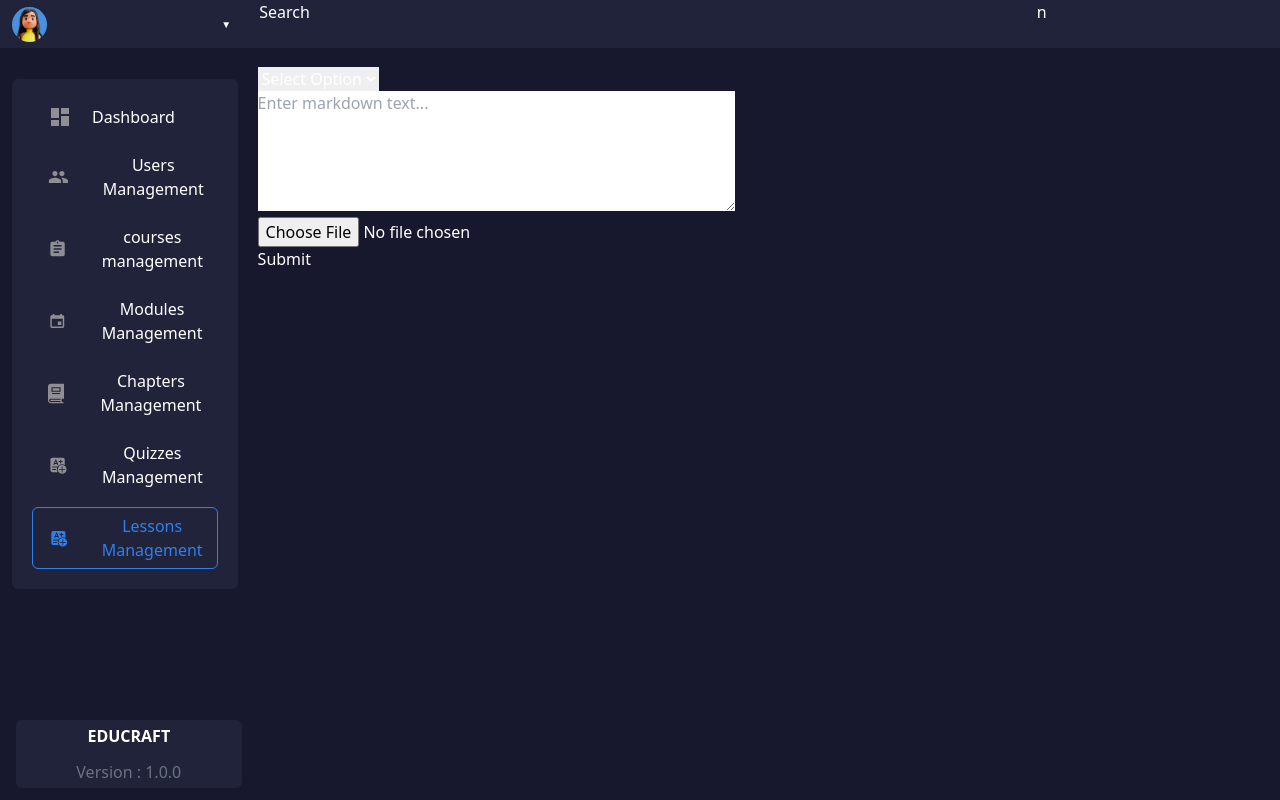
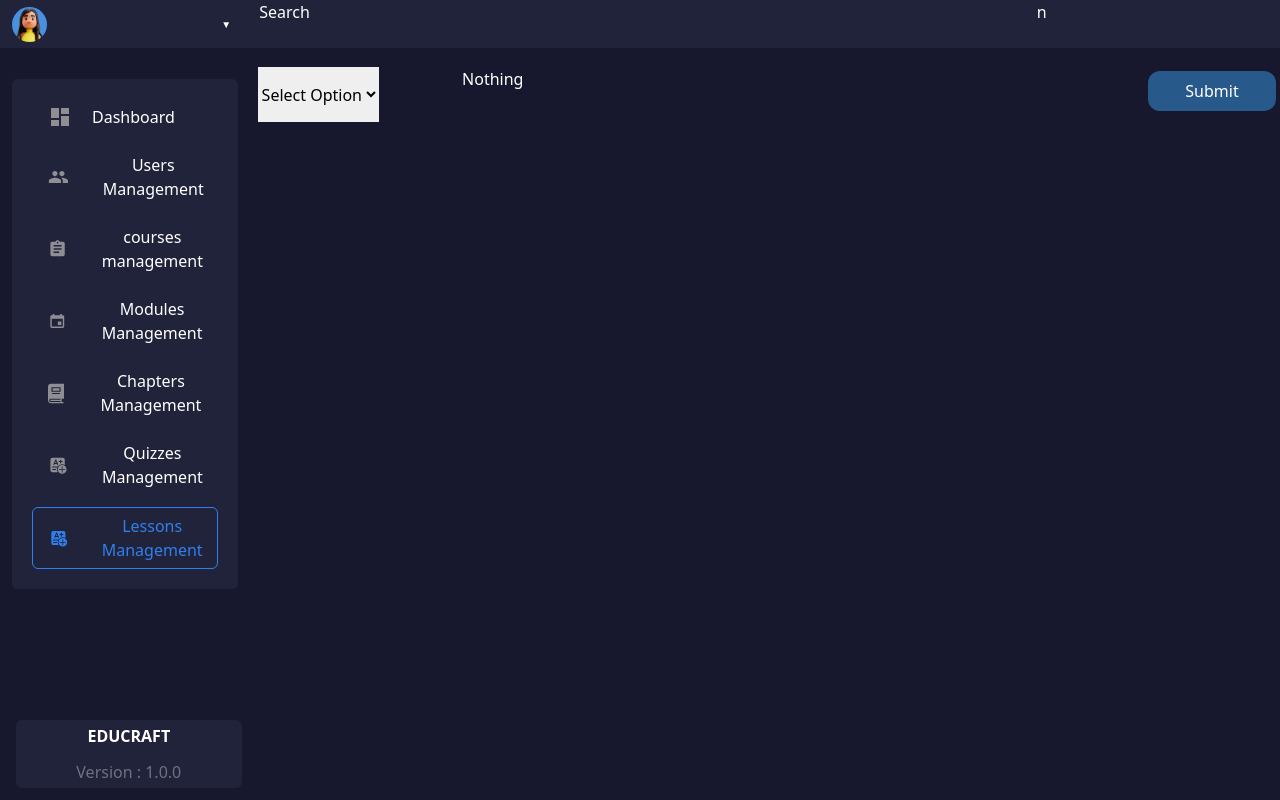
Before and after one commit to Hamza-El-Fahli/Educraft_Server, a Next.js app: page /lessons in a window 1280 px wide. Built offline with nearby package versions, Linux system fonts and the light colour scheme.

Commit message:
wip: Lessons Management
- fixed select input
- correct file pdf handeling
- create PDFHandler component

```diff
--- /dev/null
+++ b/src/app/(dashboard)/lessons/components/PDFHandler.tsx
@@ -0,0 +1,37 @@
+
+export default function PDFHandler({ handleMediaUpload, mediaUrl }: any) {
+  return (
+    <>
+      {
+        <>
+          <input
+          style={{gridRowStart:1,gridColumnStart:2 , gridColumn:"span 3" , padding:"10px"}}
+            type="file"
+            accept="application/pdf"
+            onChange={handleMediaUpload}
+          />
+        </>
+      }
+      {mediaUrl && (
+        <>
+          <object
+            data={mediaUrl}
+            type="application/pdf"
+            width="100%"
+            style={{gridRow : 'span 12',
+                gridColumn:'span 5'
+                ,height:'100%'}}
+          >
+            <p>
+              Alternative text - include a link{" "}
+              <a href={mediaUrl} target="_blank" rel="noopener noreferrer">
+              Open PDF in new tab
+            </a>
+            </p>
+          </object>
+
+        </>
+      )}
+    </>
+  );
+}
--- a/src/app/(dashboard)/lessons/page.tsx
+++ b/src/app/(dashboard)/lessons/page.tsx
@@ -1,58 +1,82 @@
-"use client"
-import { useState } from 'react';
-import ReactMarkdown from 'react-markdown';
+"use client";
+import { useState } from "react";
+import ReactMarkdown from "react-markdown";
+import PDFHandler from "./components/PDFHandler";
 
+type Event = any;
 
-type Event = any
-
-export default function Lessons () {
-  const [selectedOption, setSelectedOption] = useState('');
-  const [textAreaValue, setTextAreaValue] = useState('');
-  const [mediaUrls, setMediaUrls] = useState([]);
-
-  const handleOptionChange = (event:Event) => {
+export default function Lessons() {
+  const [selectedOption, setSelectedOption] = useState("");
+  const [textAreaValue, setTextAreaValue] = useState("");
+  const [mediaUrl, setMediaUrl] = useState();
+  const [PDFFile, setPDFFile] = useState()
+  const handleOptionChange = (event: Event) => {
     setSelectedOption(event.target.value);
   };
 
-  const handleTextAreaChange = (event:Event) => {
+  const handleTextAreaChange = (event: Event) => {
     setTextAreaValue(event.target.value);
   };
 
-  const handleMediaUpload = (event:Event) => {
-    // Handle media upload here (e.g., upload to server, store URL, etc.)
+  const handleMediaUpload = (event: any) => {
     const file = event.target.files[0];
-    // For simplicity, just set the URL directly (this won't work in a real scenario)
-    setMediaUrls([...mediaUrls, URL.createObjectURL(file)]);
+    // Convert the uploaded file to a URL
+    const url: any = URL.createObjectURL(file);
+    setPDFFile(file)
+    setMediaUrl(url);
   };
 
-  const handleSubmit = (event:Event) => {
+  const handleSubmit = (event: Event) => {
     event.preventDefault();
     // Handle form submission here
+
+
   };
 
   return (
-    <div>
-      <form onSubmit={handleSubmit}>
-        <select value={selectedOption} onChange={handleOptionChange}>
-          <option value="">Select Option</option>
-          <option value="option1">Option 1</option>
-          <option value="option2">Option 2</option>
-          <option value="option3">Option 3</option>
+    <div className="col-span-4 row-span-11" >
+      <form onSubmit={handleSubmit} className="h-full grid grid-cols-5 grid-rows-12">
+        <select
+          value={selectedOption}
+          style={{ color: "black" , gridRowStart:1 , gridColumnStart:1  , width  : 'fit-content' , height : '90%' }}
+          onChange={handleOptionChange}
+        >
+          <option value="">
+            Select Option
+          </option>
+          <option value="pdf">PDF file</option>
+          <option value="md">Markdown</option>
+          <option value="media">Video</option>
         </select>
+        {selectedOption == "" && <h1>Nothing</h1>}
+
+        {selectedOption == "md" &&
+          <>
           <textarea
             value={textAreaValue}
             onChange={handleTextAreaChange}
             placeholder="Enter markdown text..."
             rows={5}
             cols={50}
+            style={{color:"black",fontSize:18}}
           />
-        {mediaUrls.map((url) => (
-          <img key={url} src={url} alt="Uploaded Media" style={{ maxWidth: '100px', maxHeight: '100px' }} />
-        ))}
-        <input type="file" accept="image/*" onChange={handleMediaUpload} />
-        <button type="submit">Submit</button>
+          <div style={{gridRow : 'span 12',
+                gridColumn:'span 5'
+                ,height:'100%'}}>
+
+<ReactMarkdown >{textAreaValue}</ReactMarkdown>
+          </div>
+        </>}
+
+
+
+        {selectedOption == "pdf" &&
+        <PDFHandler handleMediaUpload={handleMediaUpload} mediaUrl={mediaUrl} />
+        }
+
+
+        <button type="submit" className="lessonSubmitBtn">Submit</button>
       </form>
-      <ReactMarkdown>{textAreaValue}</ReactMarkdown>
     </div>
   );
-};
+}
--- a/src/styles/globals.css
+++ b/src/styles/globals.css
@@ -225,3 +225,15 @@ tr{
 label {
   color: black;
 }
+
+
+.pdfViewer{
+height: 500px;
+width: 500px;
+}
+
+.lessonSubmitBtn{
+  @apply row-start-1 col-start-5 rounded-xl  cursor-pointer bg-third h-10 w-32  m-1 ml-auto
+
+
+}
```
Lines whose indentation alone changed are shown as unchanged.
